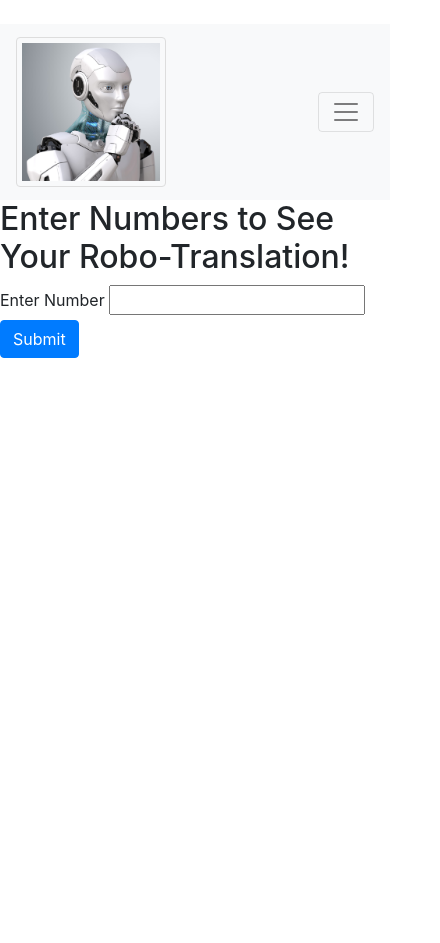
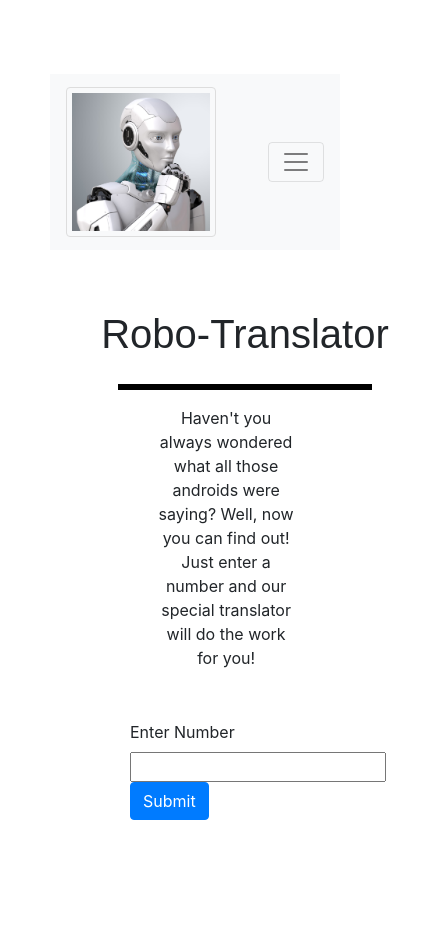
Before and after one commit to brianharv/Week3_Friday-Project, a plain HTML site: page index.html in a window 390 px wide. Shown: the whole page, 440 px wide, since content can reach past the window. Before the commit the page ends 844 px from the top, so only its background shows below. Drawn offline with Linux system fonts and the light colour scheme.

Commit message:
complete css styling and project presentation

```diff
--- a/css/styles.css
+++ b/css/styles.css
@@ -3,6 +3,7 @@
 }
 
 .navbar {
+  margin: 50px;
   font-size: 1.5rem;
   font-weight: lighter;
 }
@@ -13,3 +14,31 @@ img {
   padding: 5px;
   width: 150px;
 }
+
+h2 {
+  text-align: center;
+  padding: 10px;
+  font-family: 'arial';
+  font-size: 2.5em;
+}
+
+.row2 {
+  text-align: center;
+  margin-right: 3cm;
+  margin-left: 2cm;
+}
+
+hr {
+  border: solid black;
+  width: 75%;
+}
+
+.form-group {
+  place-content: center;
+  margin: 50px;
+}
+
+#bottom {
+  display: none;
+  text-align: center;
+}
--- a/index.html
+++ b/index.html
@@ -35,18 +35,46 @@
       </div>
 
     </nav>
-    <h2>Enter Numbers to See Your Robo-Translation!</h2>
+  </div>
+  <div class="container-fluid">
+    <div class="row1">
+      <div class="col-md-12">
+        <h2>Robo-Translator</h2>
+        <hr>
+      </div>
+    </div>
+    <div class="row2">
+      <div class="col-md-12">
+        <p>Haven't you always wondered what all those androids were saying?
+          Well, now you can find out! Just enter a number and our special
+          translator will do the work for you!
+        </p>
+      </div>
+    </div>
+  </div>
+  <div class="container-fluid">
+    <div class="row3">
+      <div class="col-md-12">
         <div class="form-group">
           <form id="formOne">
             <label for="userInput">Enter Number</label>
             <input type="text" id="userInput">
             <button type="submit" class="btn btn-primary">Submit</button>
           </form>
+          <br>
+          <br>
+          <br>
           <div class="form-output">
 
           </div>
+          <br>
+          <br>
+          <div clas="bottom-output">
+            <p id="bottom"> Gee, aren't robots friendly?</p>
           </div>
-
+        </div>
+      </div>
+    </div>
   </div>
 
 </body>
--- a/js/scripts.js
+++ b/js/scripts.js
@@ -1,8 +1,8 @@
 //Business Logic
 function roboTalk(number) {
-  const one = [1, 10, 14, 15, 16, 17, 18, 19,];
-  const two = [2, 12, 22, 24, 25, 26, 27, 28, 29,]
-  const three = [3, 13, 23, 30, 31, 32, 33, 34, 35, 36, 37, 38, 39]
+  const one = [1, 10, 14, 15, 16, 17, 18, 19, 21, 31, 41, 51, 61, 71, 81, 91, 100];
+  const two = [2, 12, 20, 22, 24, 25, 26, 27, 28, 29, 42, 52, 62, 72, 82, 92]
+  const three = [3, 13, 23, 30, 31, 32, 33, 34, 35, 36, 37, 38, 39, 43, 53, 63, 73, 83, 93]
   let array = [];
   for (let index = 0; index <=number; index++) {
     array.push(index).toString();
@@ -21,6 +21,7 @@ function roboTalk(number) {
     }
   });
   return roboArray;
+
 }
 
 
@@ -30,8 +31,9 @@ $(document).ready(function() {
   $("#formOne").submit(function(event) {
     event.preventDefault();
     let userInput = parseInt($("input#userInput").val());
+    $("#bottom").show();
+    $(".form-output").text(roboTalk(userInput));
 
-    $(".form-output").text(roboTalk(userInput));
   });
 });
 
```
Lines whose indentation alone changed are shown as unchanged.
